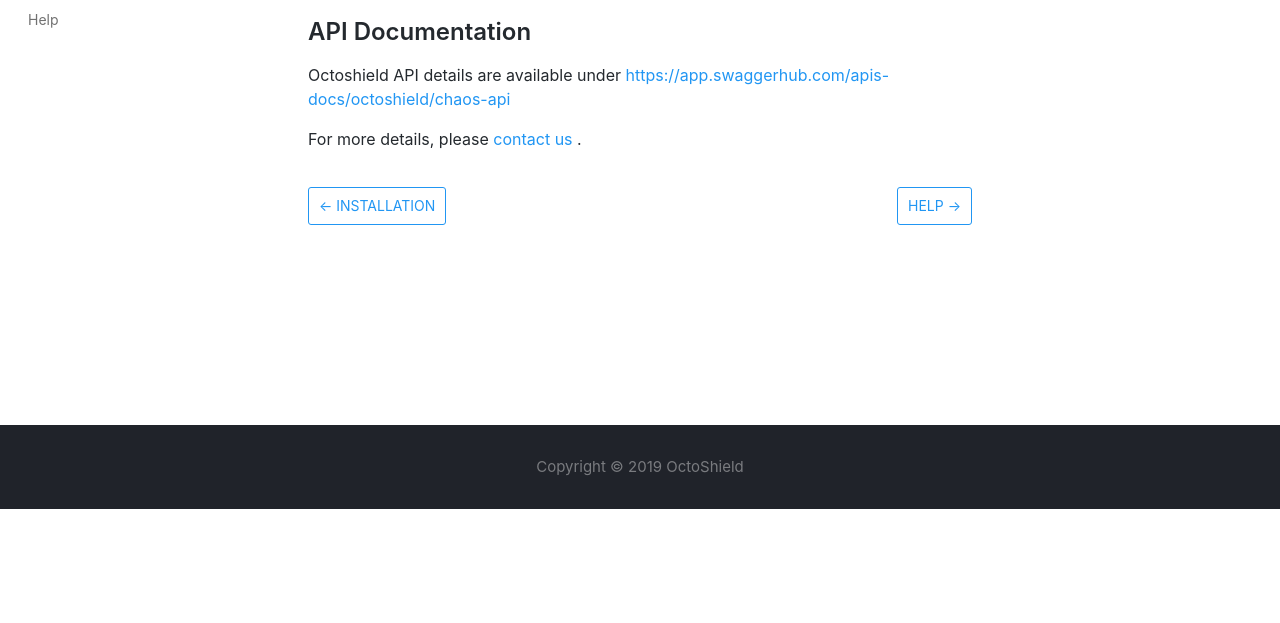
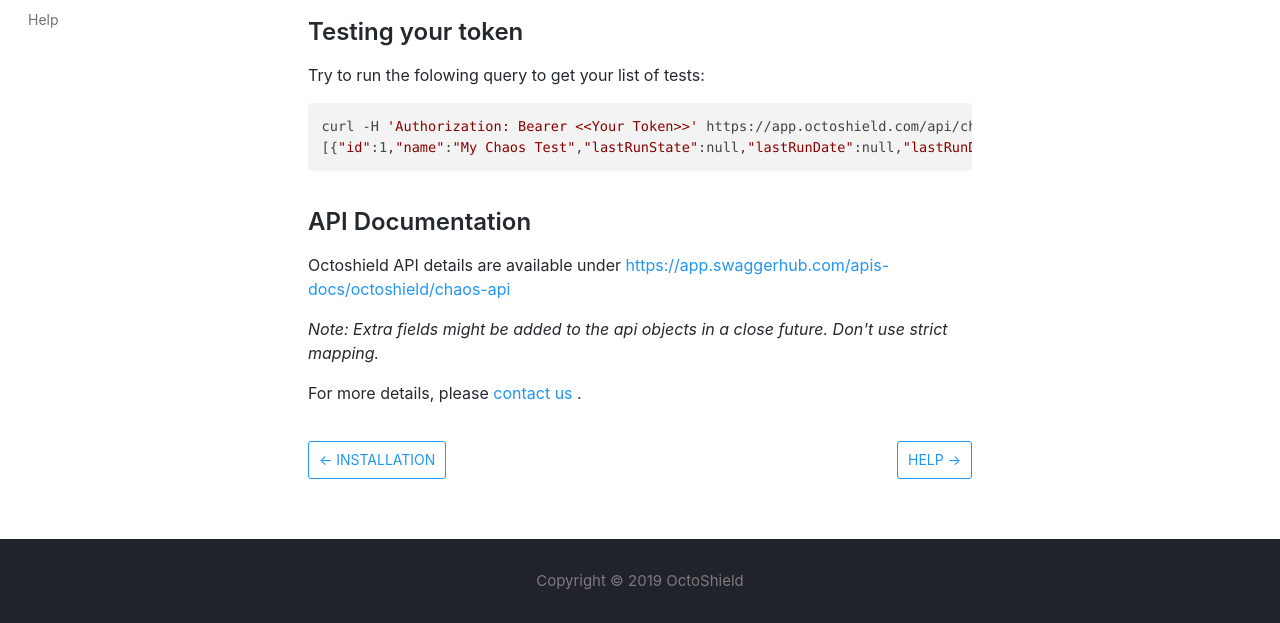
Before and after one commit to octoshield/agent, a plain HTML site: page docs/api/api.html in a window 1280 px wide. Shown: the part 375-998 px from the top of the page. Before the commit the page ends 884 px from the top, so only its background shows below. Drawn offline with nearby package versions, Linux system fonts and the light colour scheme.

Commit message:
Deploy website
Deploy website version based on bdbed998dc49c619777c7e69d2ad62d1a1aa8d35

```diff
--- a/docs/api/api.html
+++ b/docs/api/api.html
@@ -55,7 +55,13 @@
 <p>The token must be used as authorization header:</p>
 <pre><code class="hljs css language-bash">Authorization: Bearer &lt;&lt;Your Token&gt;&gt;
 </code></pre>
+<h2><a class="anchor" aria-hidden="true" id="testing-your-token"></a><a href="#testing-your-token" aria-hidden="true" class="hash-link"><svg class="hash-link-icon" aria-hidden="true" height="16" version="1.1" viewBox="0 0 16 16" width="16"><path fill-rule="evenodd" d="M4 9h1v1H4c-1.5 0-3-1.69-3-3.5S2.55 3 4 3h4c1.45 0 3 1.69 3 3.5 0 1.41-.91 2.72-2 3.25V8.59c.58-.45 1-1.27 1-2.09C10 5.22 8.98 4 8 4H4c-.98 0-2 1.22-2 2.5S3 9 4 9zm9-3h-1v1h1c1 0 2 1.22 2 2.5S13.98 12 13 12H9c-.98 0-2-1.22-2-2.5 0-.83.42-1.64 1-2.09V6.25c-1.09.53-2 1.84-2 3.25C6 11.31 7.55 13 9 13h4c1.45 0 3-1.69 3-3.5S14.5 6 13 6z"></path></svg></a>Testing your token</h2>
+<p>Try to run the folowing query to get your list of tests:</p>
+<pre><code class="hljs css language-bash">curl -H <span class="hljs-string">'Authorization: Bearer &lt;&lt;Your Token&gt;&gt;'</span> https://app.octoshield.com/api/chaos-tests
+[{<span class="hljs-string">"id"</span>:1,<span class="hljs-string">"name"</span>:<span class="hljs-string">"My Chaos Test"</span>,<span class="hljs-string">"lastRunState"</span>:null,<span class="hljs-string">"lastRunDate"</span>:null,<span class="hljs-string">"lastRunDuration"</span>:null,<span class="hljs-string">"lastRunError"</span>:0,<span class="hljs-string">"env"</span>:<span class="hljs-string">"PREPROD"</span>,<span class="hljs-string">"resourceDeleted"</span>:<span class="hljs-literal">false</span>}]
+</code></pre>
 <h2><a class="anchor" aria-hidden="true" id="api-documentation"></a><a href="#api-documentation" aria-hidden="true" class="hash-link"><svg class="hash-link-icon" aria-hidden="true" height="16" version="1.1" viewBox="0 0 16 16" width="16"><path fill-rule="evenodd" d="M4 9h1v1H4c-1.5 0-3-1.69-3-3.5S2.55 3 4 3h4c1.45 0 3 1.69 3 3.5 0 1.41-.91 2.72-2 3.25V8.59c.58-.45 1-1.27 1-2.09C10 5.22 8.98 4 8 4H4c-.98 0-2 1.22-2 2.5S3 9 4 9zm9-3h-1v1h1c1 0 2 1.22 2 2.5S13.98 12 13 12H9c-.98 0-2-1.22-2-2.5 0-.83.42-1.64 1-2.09V6.25c-1.09.53-2 1.84-2 3.25C6 11.31 7.55 13 9 13h4c1.45 0 3-1.69 3-3.5S14.5 6 13 6z"></path></svg></a>API Documentation</h2>
 <p>Octoshield API details are available under <a href="https://app.swaggerhub.com/apis-docs/octoshield/chaos-api">https://app.swaggerhub.com/apis-docs/octoshield/chaos-api</a></p>
+<p><em>Note: Extra fields might be added to the api objects in a close future. Don't use strict mapping.</em></p>
 <p>For more details, please <a href="/docs/help">contact us </a>.</p>
-</span></div></article></div><div class="docs-prevnext"><a class="docs-prev button" href="/docs/server/server-installation"><span class="arrow-prev">← </span><span>Installation</span></a><a class="docs-next button" href="/docs/help"><span>Help</span><span class="arrow-next"> →</span></a></div></div></div><nav class="onPageNav"><ul class="toc-headings"><li><a href="#api-token">API Token</a></li><li><a href="#api-documentation">API Documentation</a></li></ul></nav></div><footer class="nav-footer" id="footer"><section class="copyright">Copyright © 2019 OctoShield</section></footer></div></body></html>
+</span></div></article></div><div class="docs-prevnext"><a class="docs-prev button" href="/docs/server/server-installation"><span class="arrow-prev">← </span><span>Installation</span></a><a class="docs-next button" href="/docs/help"><span>Help</span><span class="arrow-next"> →</span></a></div></div></div><nav class="onPageNav"><ul class="toc-headings"><li><a href="#api-token">API Token</a></li><li><a href="#testing-your-token">Testing your token</a></li><li><a href="#api-documentation">API Documentation</a></li></ul></nav></div><footer class="nav-footer" id="footer"><section class="copyright">Copyright © 2019 OctoShield</section></footer></div></body></html>
```
Also changed, not shown: docs/api/api/index.html (+7 -1 lines).
